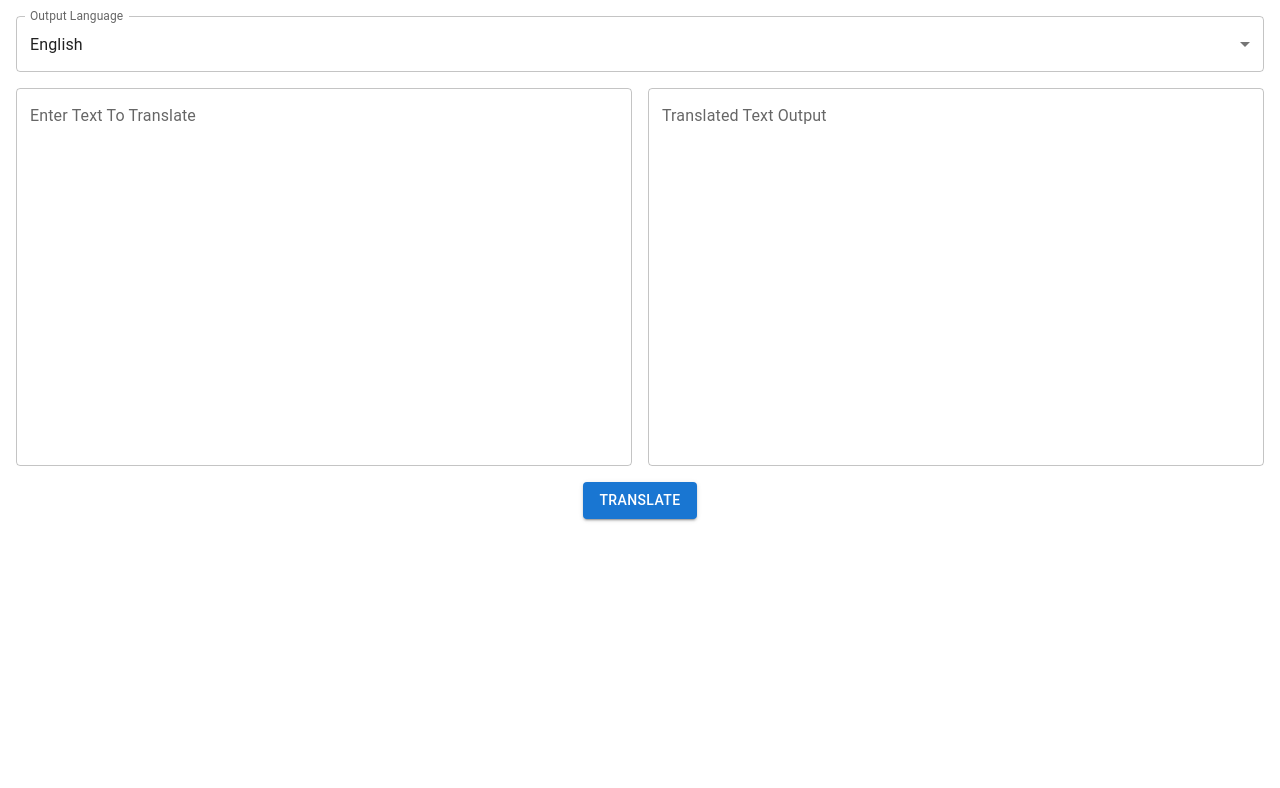
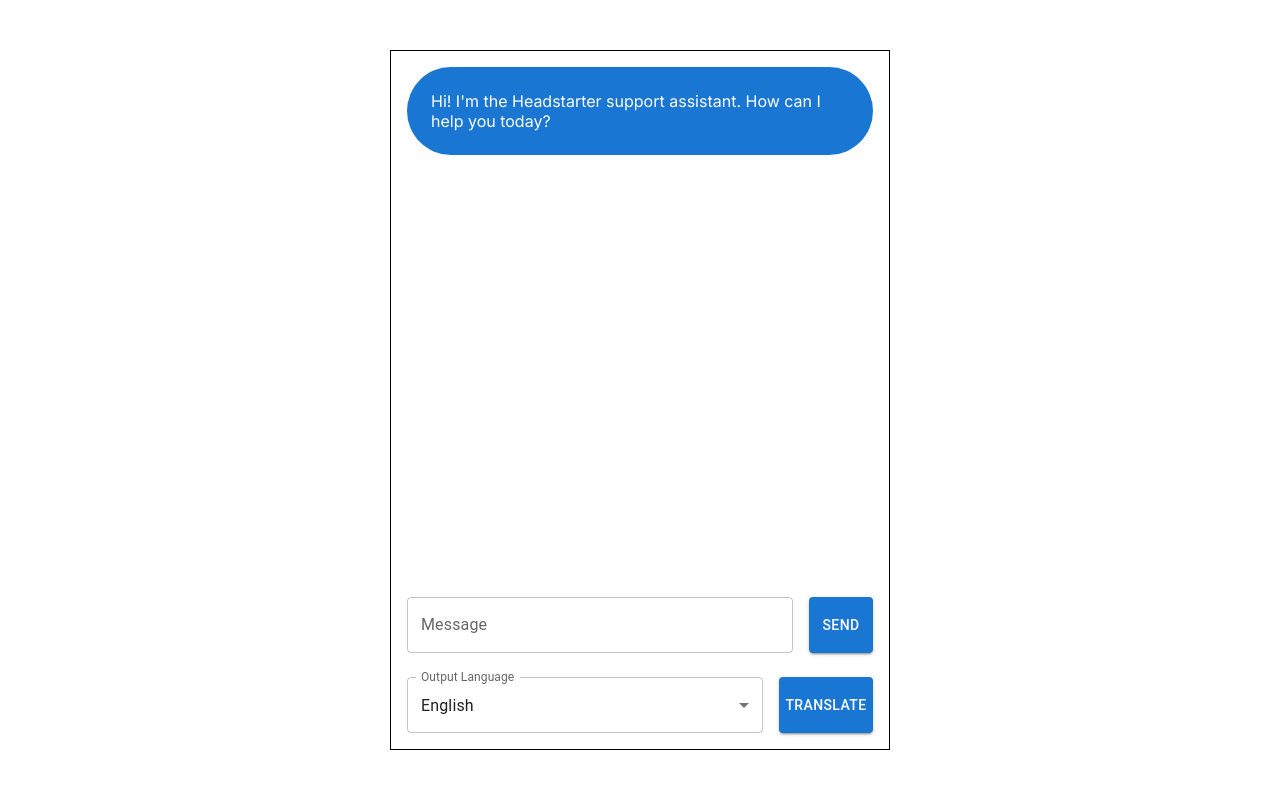
Before and after one commit to ajfeng4/AICustomerSupport, a Next.js app: page / in a window 1280 px wide. Shown: the top 788 px of the page. Built offline with nearby package versions, Linux system fonts and the light colour scheme; no server answers.

Commit message:
Moved translate function into separate file, modified page.js to prevent merge conflict

```diff
--- a/app/page.js
+++ b/app/page.js
@@ -1,42 +1,193 @@
 "use client";
 
+import { Box, Button, Stack, TextField, Dialog, DialogActions, DialogContent, DialogContentText, DialogTitle, Rating, FormControl, InputLabel, Select, MenuItem } from "@mui/material";
+import { useState, useRef, useEffect } from "react";
+import { translateText } from './translate';
 import * as React from 'react'
-import { useState } from "react";
-import { FormControl, InputLabel, MenuItem, Select, Grid, TextField, Button } from '@mui/material'
 
 export default function Home() {
-  const [inputText, setInputText] = useState("");
-  const [outputText, setOutputText] = useState("");
+  const [messages, setMessages] = useState([
+    {
+      role: "assistant",
+      content:
+          "Hi! I'm the Headstarter support assistant. How can I help you today?",
+    },
+  ]);
+  const [message, setMessage] = useState("");
+  const [isLoading, setIsLoading] = useState(false);
+  const [reviewDialogOpen, setReviewDialogOpen] = useState(false);
+  const [review, setReview] = useState("");
+  const [rating, setRating] = useState(0); // New state for rating
+
+  const sendMessage = async () => {
+    if (!message.trim()) return; // Don't send empty messages
+    setIsLoading(true);
+
+    setMessage("");
+    setMessages((messages) => [
+      ...messages,
+      { role: "user", content: message },
+      { role: "assistant", content: "" },
+    ]);
+
+    try {
+      const response = await fetch("/api/chat", {
+        method: "POST",
+        headers: {
+          "Content-Type": "application/json",
+        },
+        body: JSON.stringify([...messages, { role: "user", content: message }]),
+      });
+
+      if (!response.ok) {
+        throw new Error("Network response was not ok");
+      }
+
+      const reader = response.body.getReader();
+      const decoder = new TextDecoder();
+
+      while (true) {
+        const { done, value } = await reader.read();
+        if (done) break;
+        const text = decoder.decode(value, { stream: true });
+        setMessages((messages) => {
+          let lastMessage = messages[messages.length - 1];
+          let otherMessages = messages.slice(0, messages.length - 1);
+          return [
+            ...otherMessages,
+            { ...lastMessage, content: lastMessage.content + text },
+          ];
+        });
+      }
+    } catch (error) {
+      console.error("Error fetching API:", error);
+      setMessages((messages) => [
+        ...messages,
+        { role: "assistant", content: "I'm sorry, but I encountered an error. Please try again later." },
+      ]);
+    }
+
+    setIsLoading(false);
+    setReviewDialogOpen(true); // Open the review popup after session ends
+  };
+
+  const handleKeyPress = (event) => {
+    if (event.key === "Enter" && !event.shiftKey) {
+      event.preventDefault();
+      sendMessage();
+    }
+  };
+
+  const messagesEndRef = useRef(null);
+
+  const scrollToBottom = () => {
+    messagesEndRef.current?.scrollIntoView({ behavior: "smooth" });
+  };
+
+  useEffect(() => {
+    scrollToBottom();
+  }, [messages]);
+
+  const handleReviewClose = () => {
+    setReviewDialogOpen(false);
+  };
+
+  const handleReviewSubmit = () => {
+    console.log("Review submitted:", review);
+    console.log("Rating submitted:", rating);
+    // You can send this review and rating to your backend API here
+    setReviewDialogOpen(false);
+    setReview(""); // Clear the review input
+    setRating(0);  // Reset the rating
+  };
 
   const [outputLang, setOutputLang] = React.useState('en');
   const outputLangChange = (event) => {
     setOutputLang(event.target.value);
   };
 
-  // Replace 'YOUR_API_KEY' with your actual API key, referencing .env file
-  const apiKey = process.env.REACT_APP_API_KEY;
+  const handleTranslate = async () => {
+    // Get the latest assistant message
+    const latestAssistantMessage = messages.filter(message => message.role === "assistant");
 
-  async function translateText() {
-    const url = `https://translation.googleapis.com/language/translate/v2?key=${"apikeyhere"}`;
-    const response = await fetch(url, {
-      method: 'POST',
-      headers: {
-        'Content-Type': 'application/json',
-      },
-      body: JSON.stringify({
-        q: inputText,
-        target: outputLang,
-      }),
-    });
-    const data = await response.json();
-    const translations = data.data.translations.map(translation => translation.translatedText);
-    console.log('Translations:', translations);
-    setOutputText(translations.join('\n'));
+    if (latestAssistantMessage) {
+      // Get translation based on input text and output language and set the output text field
+      const translatedText = await translateText(latestAssistantMessage.content, outputLang);
+      setMessages((messages) => [
+        ...messages,
+        { role: "assistant", content: translatedText },
+      ]);
+    } else {
+      console.log("No assistant messages found.");
     }
+  };
 
   return (
-    <Grid container spacing={2} justifyContent="center" alignItems="center" sx={{ padding: 2 }}>
-      <Grid item xs={12}>
+      <Box
+          width="100vw"
+          height="100vh"
+          display="flex"
+          flexDirection="column"
+          justifyContent="center"
+          alignItems="center"
+      >
+        <Stack
+            direction={"column"}
+            width="500px"
+            height="700px"
+            border="1px solid black"
+            p={2}
+            spacing={3}
+        >
+          <Stack
+              direction={"column"}
+              spacing={2}
+              flexGrow={1}
+              overflow="auto"
+              maxHeight="100%"
+          >
+            {messages.map((message, index) => (
+                <Box
+                    key={index}
+                    display="flex"
+                    justifyContent={
+                      message.role === "assistant" ? "flex-start" : "flex-end"
+                    }
+                >
+                  <Box
+                      bgcolor={
+                        message.role === "assistant"
+                            ? "primary.main"
+                            : "secondary.main"
+                      }
+                      color="white"
+                      borderRadius={16}
+                      p={3}
+                  >
+                    {message.content}
+                  </Box>
+                </Box>
+            ))}
+            <div ref={messagesEndRef} />
+          </Stack>
+          <Stack direction={"row"} spacing={2}>
+            <TextField
+                label="Message"
+                fullWidth
+                value={message}
+                onChange={(e) => setMessage(e.target.value)}
+                onKeyPress={handleKeyPress}
+                disabled={isLoading}
+            />
+            <Button
+                variant="contained"
+                onClick={sendMessage}
+                disabled={isLoading}
+            >
+              {isLoading ? "Sending..." : "Send"}
+            </Button>
+          </Stack>
+          <Stack direction={"row"} spacing={2}>
             <FormControl fullWidth>
               <InputLabel id="outputLang-label">Output Language</InputLabel>
               <Select
@@ -52,10 +203,41 @@ export default function Home() {
                 <MenuItem value={"ru"}>Russian</MenuItem>
               </Select>
             </FormControl>
-      </Grid>
-      <Grid item xs={6}><TextField id="input-field" label="Enter Text To Translate" variant="outlined" fullWidth multiline rows={15} value={inputText} onChange={(e) => setInputText(e.target.value)}/></Grid>
-      <Grid item xs={6}><TextField id="output-field" label="Translated Text Output" variant="outlined" fullWidth multiline rows={15} value={outputText}/></Grid>
-      <Grid item xs={12} container justifyContent="center"><Button variant="contained" onClick={translateText}>Translate</Button></Grid>
-    </Grid>
+            <Button variant="contained" onClick={handleTranslate}>Translate</Button>
+          </Stack>
+        </Stack>
+
+        <Dialog open={reviewDialogOpen} onClose={handleReviewClose}>
+          <DialogTitle>Review Your Experience</DialogTitle>
+          <DialogContent>
+            <DialogContentText>
+              Please let us know how your experience was with our support assistant.
+            </DialogContentText>
+            <Rating
+                name="rating"
+                value={rating}
+                onChange={(event, newValue) => setRating(newValue)}
+            />
+            <TextField
+                autoFocus
+                margin="dense"
+                label="Your Review"
+                fullWidth
+                multiline
+                rows={4}
+                value={review}
+                onChange={(e) => setReview(e.target.value)}
+            />
+          </DialogContent>
+          <DialogActions>
+            <Button onClick={handleReviewClose} color="primary">
+              Cancel
+            </Button>
+            <Button onClick={handleReviewSubmit} color="primary">
+              Submit
+            </Button>
+          </DialogActions>
+        </Dialog>
+      </Box>
   );
 }
--- /dev/null
+++ b/app/translate.js
@@ -0,0 +1,34 @@
+// translate.js
+export async function translateText(inputText, outputLang) {
+    const url = `https://translation.googleapis.com/language/translate/v2?key=${"apikeyhere"}`;
+    try {
+      const response = await fetch(url, {
+        method: 'POST',
+        headers: {
+          'Content-Type': 'application/json',
+        },
+        body: JSON.stringify({
+          q: inputText,
+          target: outputLang,
+        }),
+      });
+
+      if (!response.ok) {
+        throw new Error(`HTTP error! status: ${response.status}`);
+      }
+
+      const data = await response.json();
+
+      if (data && data.data && data.data.translations) {
+        const translations = data.data.translations.map(translation => translation.translatedText);
+        console.log('Translations:', translations);
+        return translations.join('\n');
+      } else {
+        console.error('Unexpected response structure:', data);
+        return 'Translation failed. Please try again.';
+      }
+    } catch (error) {
+      console.error('Error during translation:', error);
+      return 'Translation failed. Please try again.';
+    }
+  }
```
Lines whose indentation alone changed are shown as unchanged.
